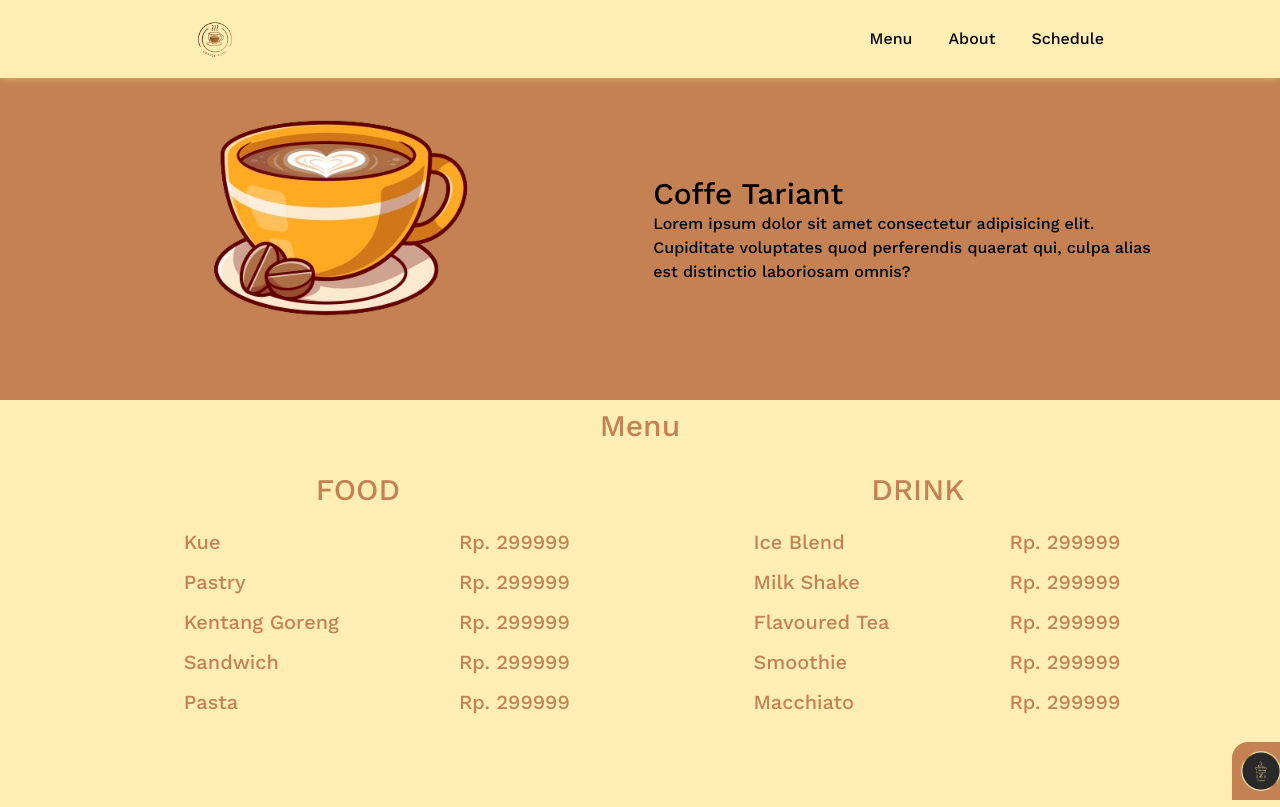
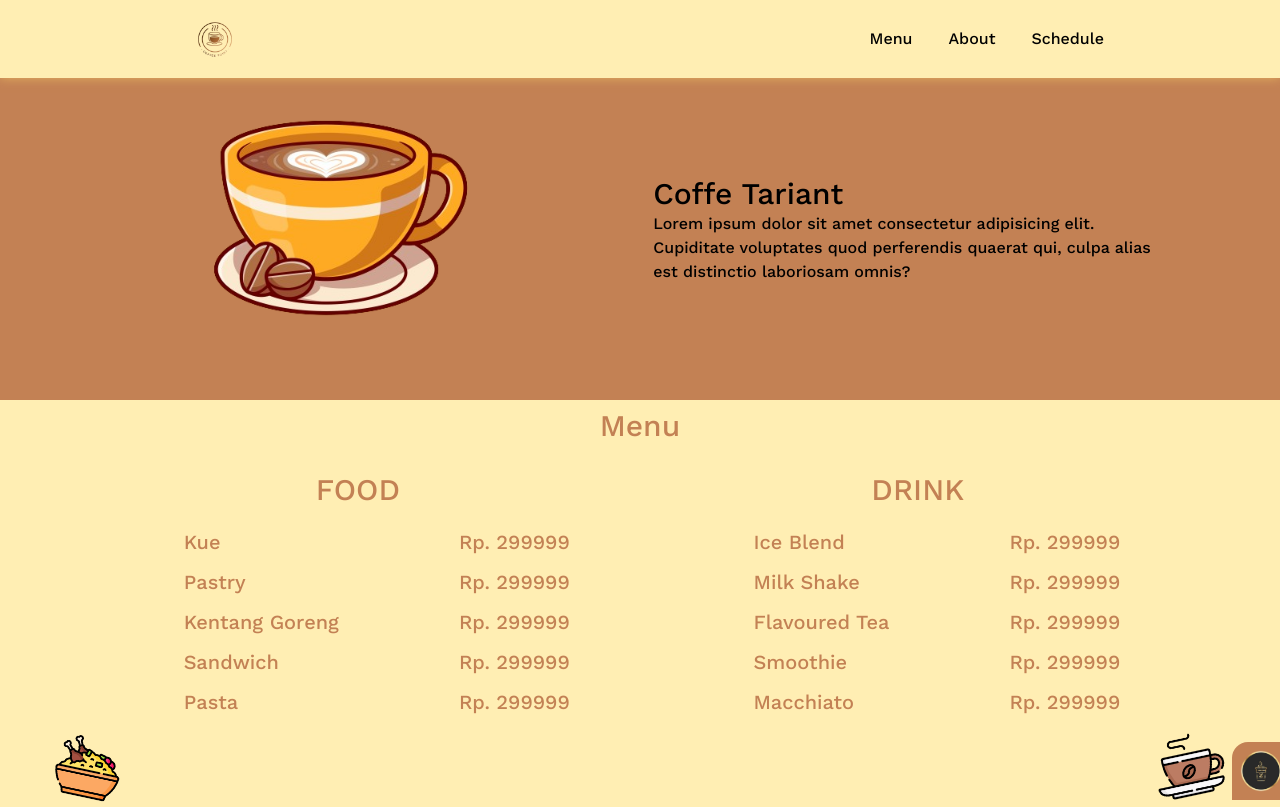
Before and after one commit to NovaaaLv/Coffe-Web, a website: page src/index.html in a window 1280 px wide. Drawn offline with nearby package versions, Linux system fonts and the light colour scheme.

Commit message:
menambahkan Icon di Menu

```diff
--- a/src/index.html
+++ b/src/index.html
@@ -4,6 +4,10 @@
     <meta charset="UTF-8" />
     <link href="/dist/output.css" rel="stylesheet" />
     <link rel="stylesheet" href="style.css" />
+    <link
+      rel="stylesheet"
+      href="https://cdnjs.cloudflare.com/ajax/libs/animate.css/4.1.1/animate.min.css"
+    />
     <title>Document</title>
   </head>
   <body>
@@ -146,6 +150,16 @@
           </div>
         </div>
       </div>
+
+      <!-- Icon Icon Animation -->
+
+      <div class="absolute bottom-0 left-14 rotate-12">
+        <img src="/assets/biryani.png" alt="" width="65px" />
+      </div>
+
+      <div class="absolute bottom-0 right-14 -rotate-12">
+        <img src="/assets/coffee-cup.png" alt="" width="70px" class="" />
+      </div>
     </section>
 
     <section>
```
Also changed, not shown: assets/biryani.png (added), assets/coffee-cup.png (added), dist/output.css.
